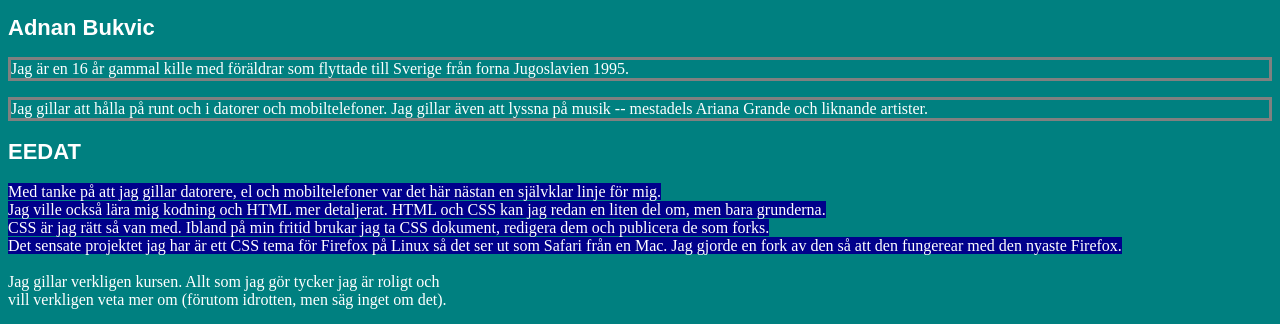
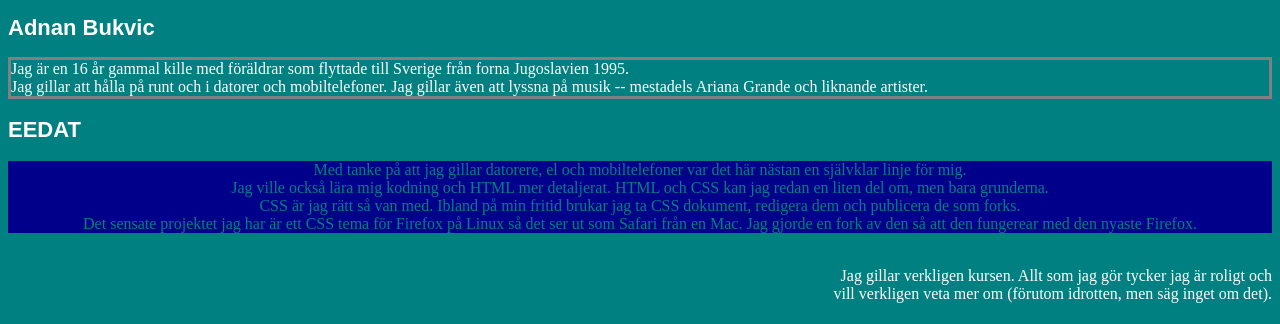
Before and after one commit to AdnanBukvic/Webbutveckling, a plain HTML site: page uppg1.html in a window 1280 px wide. Shown: the top 324 px of the page. Drawn offline with Linux system fonts and the light colour scheme; grey boxes are pictures that could not be loaded.

Commit message:
Uppgift 2 klar

```diff
--- a/uppg1.css
+++ b/uppg1.css
@@ -8,27 +8,28 @@ h1, h2{
     color:white;
 }
 
-p{
+.ommig{
    border: 3px solid gray;
    font-family: MS Sans Sherif;
    font-size: 16px;
    color: white;
 }
 
-p1, p2{
+p{
     color: white;
     font-family: MS Sans Sherif;
 }
 
-p1{
-    color: white;
+.program{
+    color: teal;
     background: darkblue;
+    text-align: center;
 }
 
-p2{
+.tankar{
     text-align: right;
 }
 
 a{
-    text-decoration: none; !important
+    text-decoration: none;
 }
--- a/uppg1.html
+++ b/uppg1.html
@@ -9,11 +9,10 @@
 
    <body>
         <h1>Adnan Bukvic </h1>
-        <p> Jag är en 16 år gammal kille med föräldrar som flyttade till Sverige från forna Jugoslavien 1995. </p>
-        <p> Jag gillar att hålla på runt och i datorer och mobiltelefoner. Jag gillar även att lyssna på musik -- mestadels Ariana Grande och liknande artister. </p>
+        <p class="ommig"> Jag är en 16 år gammal kille med föräldrar som flyttade till Sverige från forna Jugoslavien 1995. <br> Jag gillar att hålla på runt och i datorer och mobiltelefoner. Jag gillar även att lyssna på musik -- mestadels Ariana Grande och liknande artister.</p>
         <h2>EEDAT</h2>
-        <p1> Med tanke på att jag gillar datorere, el och mobiltelefoner var det här nästan en självklar linje för mig. <br> Jag ville också lära mig kodning och HTML mer detaljerat. HTML och CSS kan jag redan en liten del om, men bara grunderna. <br> CSS är jag rätt så van med. Ibland på min fritid brukar jag ta CSS dokument, redigera dem och publicera de som forks. <br> Det sensate projektet jag har är ett CSS tema för Firefox på Linux så det ser ut som Safari från en Mac. Jag gjorde en fork av den så att den fungerear med den nyaste Firefox.</p1>
-        <p2> <br> <br> Jag gillar verkligen kursen. Allt som jag gör tycker jag är roligt och <br> vill verkligen veta mer om (förutom idrotten, men säg inget om det). <br> </p2>
+        <p class="program"> Med tanke på att jag gillar datorere, el och mobiltelefoner var det här nästan en självklar linje för mig. <br> Jag ville också lära mig kodning och HTML mer detaljerat. HTML och CSS kan jag redan en liten del om, men bara grunderna. <br> CSS är jag rätt så van med. Ibland på min fritid brukar jag ta CSS dokument, redigera dem och publicera de som forks. <br> Det sensate projektet jag har är ett CSS tema för Firefox på Linux så det ser ut som Safari från en Mac. Jag gjorde en fork av den så att den fungerear med den nyaste Firefox.</p>
+        <p class="tankar"> <br> Jag gillar verkligen kursen. Allt som jag gör tycker jag är roligt och <br> vill verkligen veta mer om (förutom idrotten, men säg inget om det). <br> </p>
         <a href=https://www.teknikum.se><br>Skolans hemsida</a>
         <img src="https://www.svtstatic.se/image/wide/992/24754742/1576083057?quality=70&format=auto" alt="Bild på Teknikum">
     </body>
```
